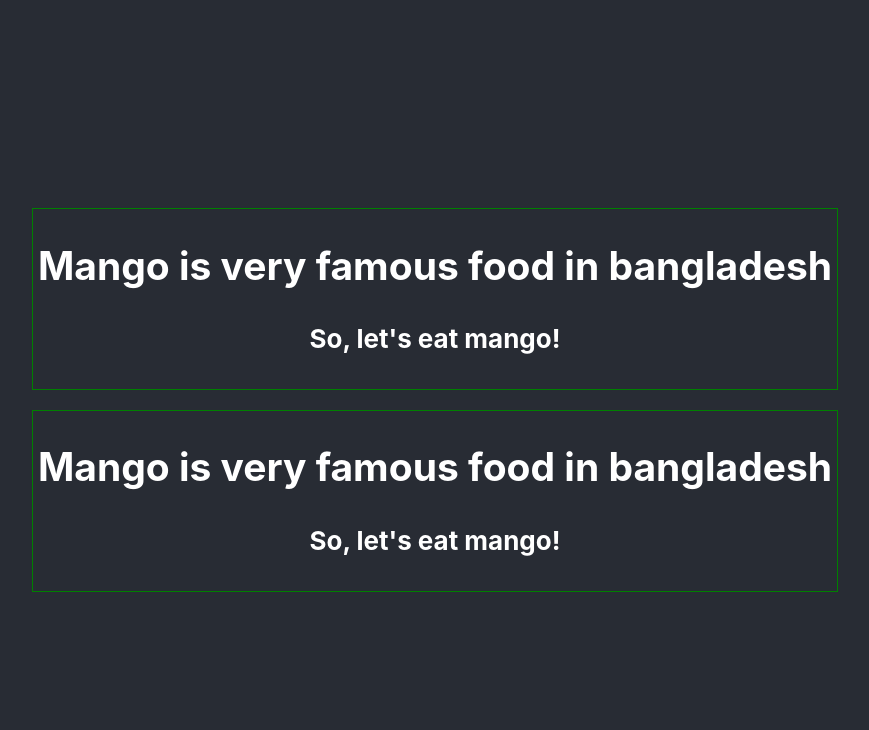
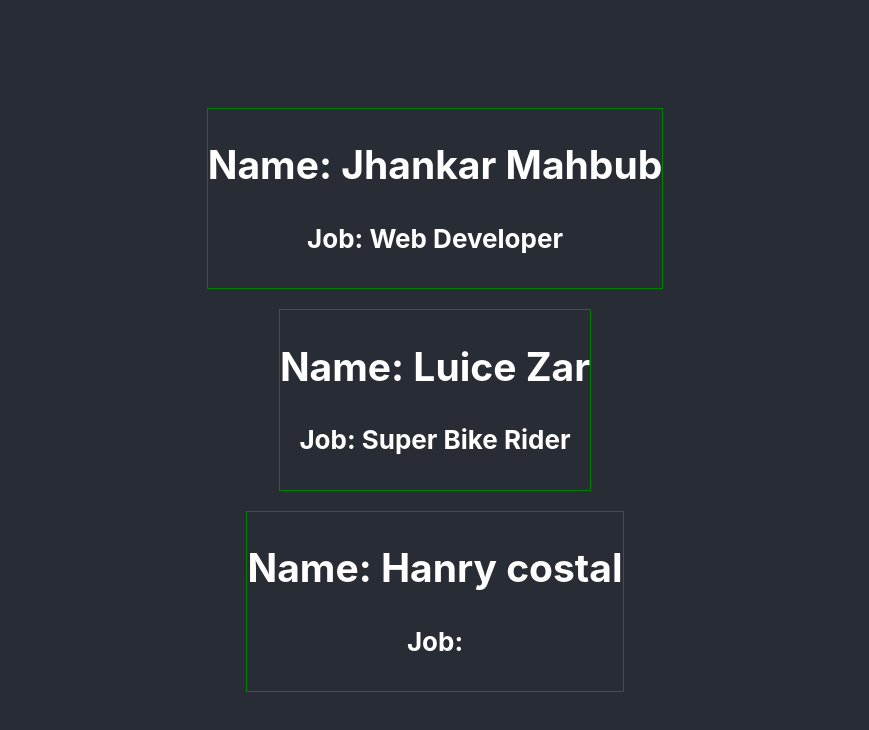
Before and after one commit to ajauntor/react-core, a React (Create React App) app: page / in a window 1280 px wide. Shown: the top 730 px of the page, without its empty margins (205-1074 px from the left). Built offline with nearby package versions, Linux system fonts and the light colour scheme.

Commit message:
Pass Dynamic data in componants

```diff
--- a/src/App.js
+++ b/src/App.js
@@ -2,25 +2,26 @@ import logo from './logo.svg';
 import './App.css';
 
 function App() {
-
+const programmer = ["Jhankar Mahbub", "Hanry costal", "Luice Zar"]
   return (
     <div className="App">
       <header className="App-header">
-      <Mango></Mango>
-      <Mango></Mango>
+      <Mango name={programmer[0]} job="Web Developer"></Mango>
+      <Mango name={programmer[2]} job="Super Bike Rider"></Mango>
+      <Mango name={programmer[1]}></Mango>
       </header>
     </div>
   );
 }
-function Mango(){
+function Mango(props){
   const mangoStyle ={
     border:"1px solid green",
     margin: "10px",
   }
   return (
   <div style={mangoStyle}>
-    <h2 style={{padding:"0 5px"}}>Mango is very famous food in bangladesh</h2>
-    <h4>So, let's eat mango!</h4>
+    <h2>Name: {props.name}</h2>
+    <h4>Job: {props.job}</h4>
   </div>
   );
 }
```
